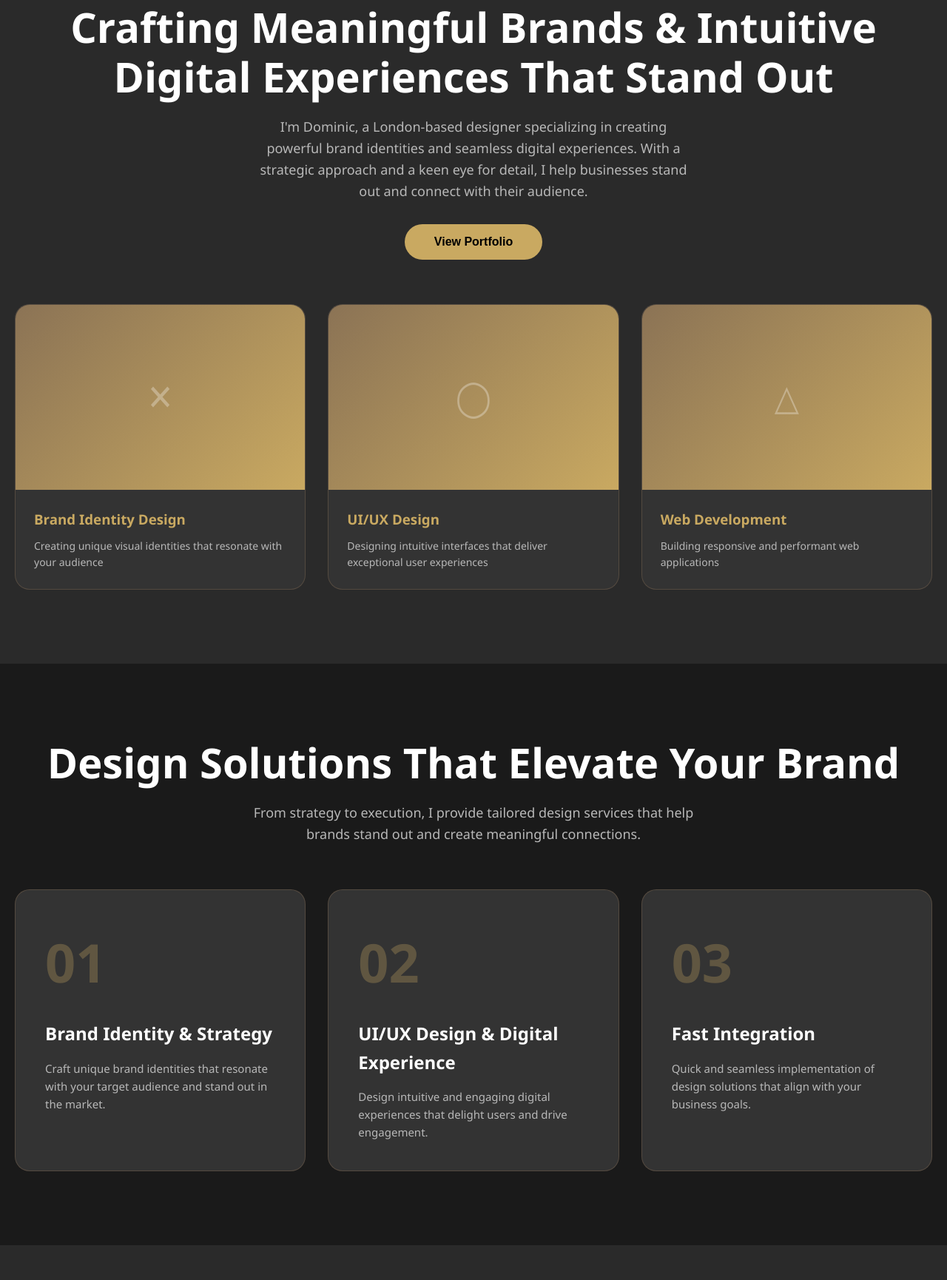
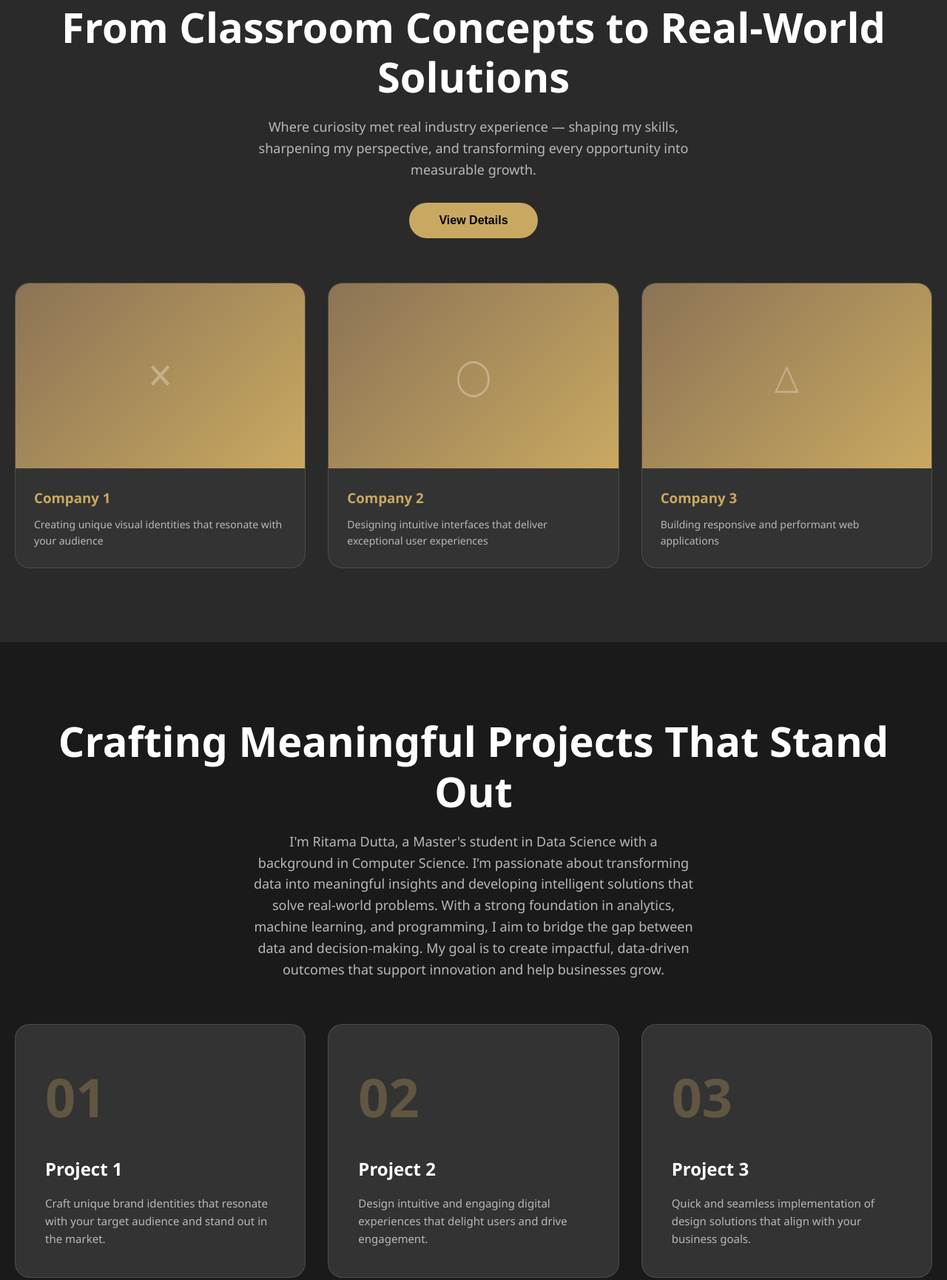
Before and after one commit to rexX-dx/rex_dex, a plain HTML site: page index.html in a window 1280 px wide. Shown: the part 908-2638 px from the top of the page at 74% size. Drawn offline with Linux system fonts and the light colour scheme.

Commit message:
Update index.html

```diff
--- a/index.html
+++ b/index.html
@@ -554,29 +554,29 @@
     <section class="about">
         <div class="container">
             <div class="section-header">
-                <h2 class="section-title">Crafting Meaningful Brands & Intuitive Digital Experiences That Stand Out</h2>
-                <p class="section-subtitle">I'm Dominic, a London-based designer specializing in creating powerful brand identities and seamless digital experiences. With a strategic approach and a keen eye for detail, I help businesses stand out and connect with their audience.</p>
-                <button class="cta-button">View Portfolio</button>
+                <h2 class="section-title">From Classroom Concepts to Real-World Solutions</h2>
+                <p class="section-subtitle">Where curiosity met real industry experience — shaping my skills, sharpening my perspective, and transforming every opportunity into measurable growth.</p>
+                <button class="cta-button">View Details</button>
             </div>
             <div class="portfolio-grid">
                 <div class="portfolio-item">
                     <div class="portfolio-image">✕</div>
                     <div class="portfolio-content">
-                        <h3>Brand Identity Design</h3>
+                        <h3>Company 1</h3>
                         <p>Creating unique visual identities that resonate with your audience</p>
                     </div>
                 </div>
                 <div class="portfolio-item">
                     <div class="portfolio-image">◯</div>
                     <div class="portfolio-content">
-                        <h3>UI/UX Design</h3>
+                        <h3>Company 2</h3>
                         <p>Designing intuitive interfaces that deliver exceptional user experiences</p>
                     </div>
                 </div>
                 <div class="portfolio-item">
                     <div class="portfolio-image">△</div>
                     <div class="portfolio-content">
-                        <h3>Web Development</h3>
+                        <h3>Company 3</h3>
                         <p>Building responsive and performant web applications</p>
                     </div>
                 </div>
@@ -587,23 +587,23 @@
     <section class="services">
         <div class="container">
             <div class="section-header">
-                <h2 class="section-title">Design Solutions That Elevate Your Brand</h2>
-                <p class="section-subtitle">From strategy to execution, I provide tailored design services that help brands stand out and create meaningful connections.</p>
+                <h2 class="section-title">Crafting Meaningful Projects That Stand Out</h2>
+                <p class="section-subtitle">I'm Ritama Dutta, a Master's student in Data Science with a background in Computer Science. I’m passionate about transforming data into meaningful insights and developing intelligent solutions that solve real-world problems. With a strong foundation in analytics, machine learning, and programming, I aim to bridge the gap between data and decision-making. My goal is to create impactful, data-driven outcomes that support innovation and help businesses grow.</p>
             </div>
             <div class="services-grid">
                 <div class="service-card">
                     <div class="service-number">01</div>
-                    <h3>Brand Identity & Strategy</h3>
+                    <h3>Project 1</h3>
                     <p>Craft unique brand identities that resonate with your target audience and stand out in the market.</p>
                 </div>
                 <div class="service-card">
                     <div class="service-number">02</div>
-                    <h3>UI/UX Design & Digital Experience</h3>
+                    <h3>Project 2</h3>
                     <p>Design intuitive and engaging digital experiences that delight users and drive engagement.</p>
                 </div>
                 <div class="service-card">
                     <div class="service-number">03</div>
-                    <h3>Fast Integration</h3>
+                    <h3>Project 3</h3>
                     <p>Quick and seamless implementation of design solutions that align with your business goals.</p>
                 </div>
             </div>
@@ -613,8 +613,8 @@
     <section class="pricing">
         <div class="container">
             <div class="section-header">
-                <h2 class="section-title">Choose Your Plan</h2>
-                <p class="section-subtitle">Flexible pricing options designed to fit your needs and budget</p>
+                <h2 class="section-title">Let’s Connect and Make Data Work Smarter</h2>
+                <p class="section-subtitle">Bringing strong technical skills, curiosity, and a commitment to excellence to every opportunity.</p>
             </div>
             <div class="pricing-grid">
                 <div class="pricing-card">
```
